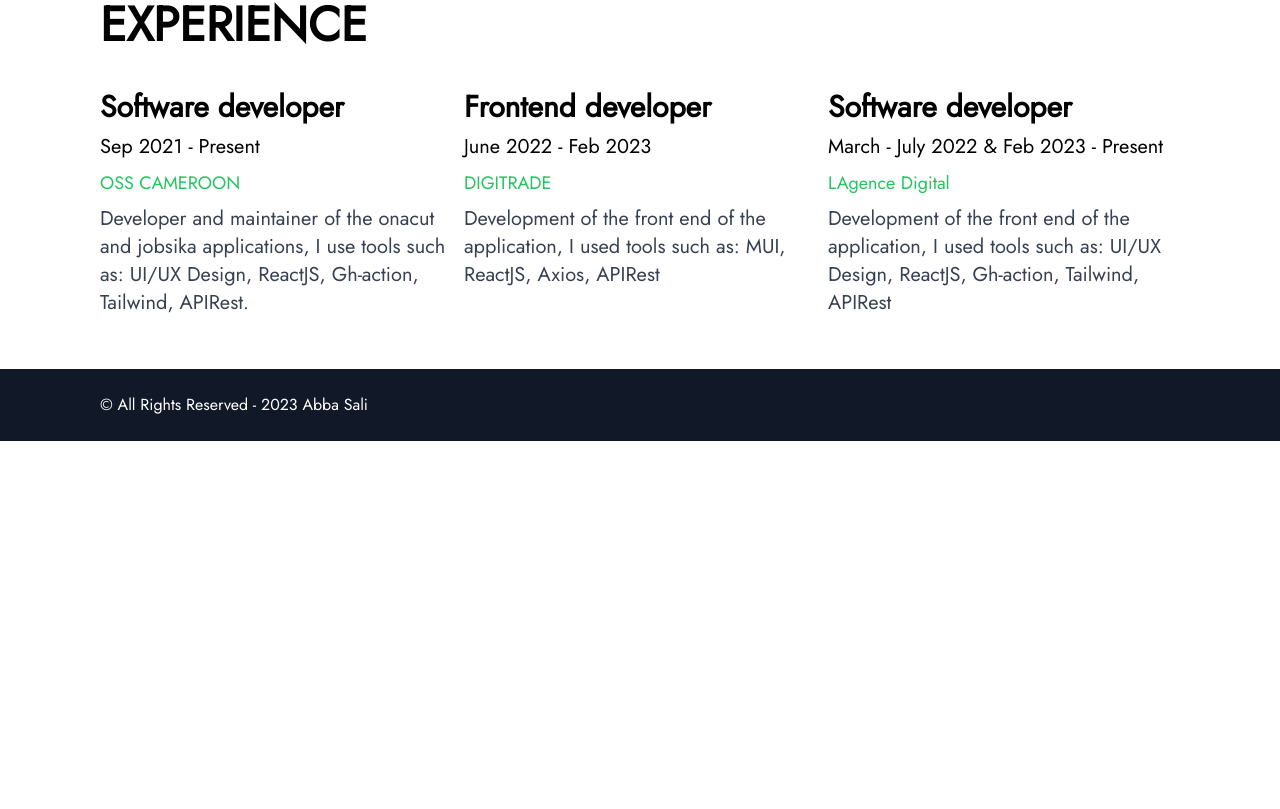
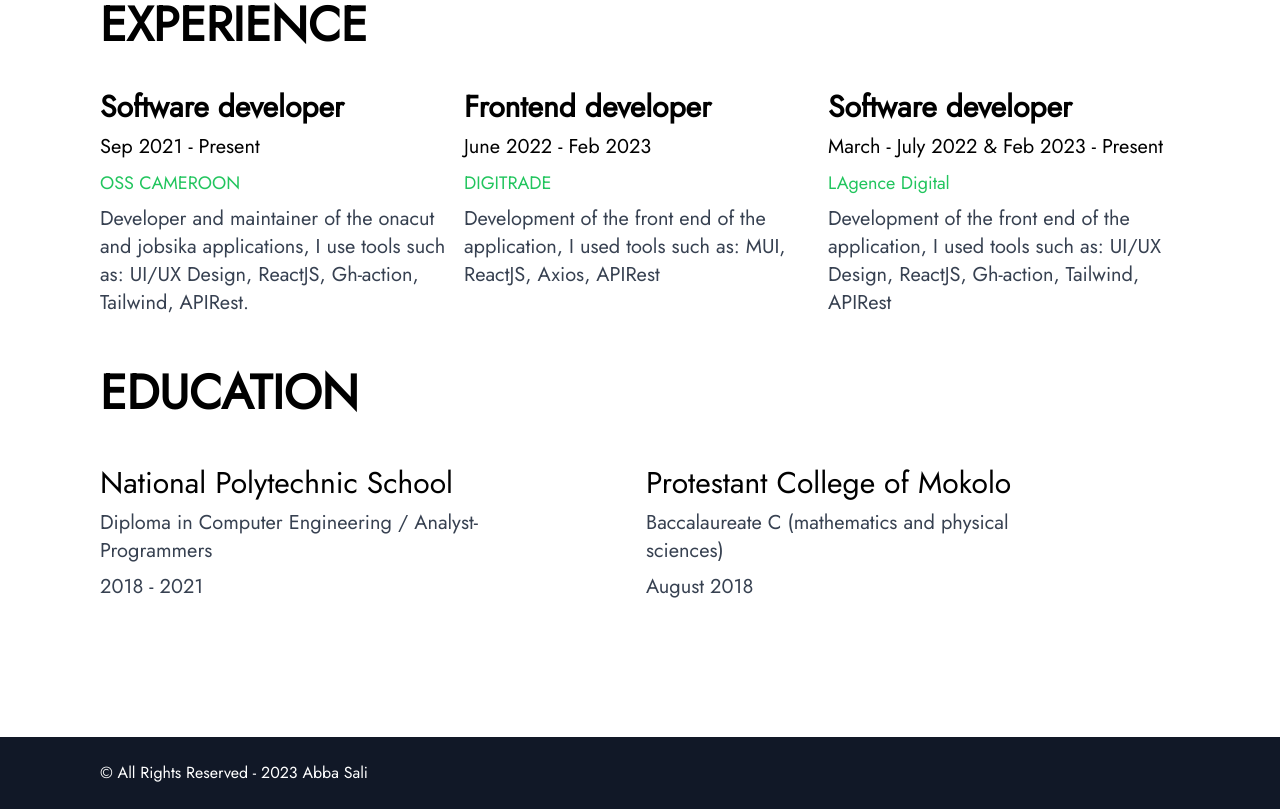
Before and after one commit to Asam237/me, a Next.js app: page / in a window 1280 px wide. Shown: the part 547-1356 px from the top of the page. Before the commit the page ends 988 px from the top, so only its background shows below. Built offline with nearby package versions, Linux system fonts and the light colour scheme.

Commit message:
feat: add educations

```diff
--- a/components/commons/text.tsx
+++ b/components/commons/text.tsx
@@ -7,6 +7,12 @@ interface IText {
 }
 
 const Text = ({ text, type, path }: IText) => {
+    if (type === "introtitle") {
+        return <h1 className="text-4xl lg:text-6xl font-bold">{text}</h1>
+    }
+    if (type === "introsubtitle") {
+        return <h1 className="mt-4 text-2xl lg:text-3xl">{text}</h1>
+    }
     if (type === "section") {
         return <h1 className="text-3xl lg:text-5xl font-bold uppercase my-4">{text}</h1>
     }
--- /dev/null
+++ b/components/sections/education.tsx
@@ -0,0 +1,28 @@
+import { educations } from "../../data/education"
+import Text from "../commons/text"
+
+const Education = () => {
+    return (
+        <section className="mt-8">
+            <div className="container mx-auto">
+                <Text text="education" type="section" />
+            </div>
+            <div className="grid gap-3 grid-cols-1 lg:grid-cols-2 mt-8">
+                {
+                    educations.map((item, index) => {
+                        return (
+                            <div key={index} className="lg:h-64 lg:w-96">
+                                <Text text={item.school} type="introsubtitle" />
+                                <Text text={item.diplome} />
+                                <Text text={item.year} />
+                            </div>
+                        )
+                    })
+                }
+
+            </div>
+        </section>
+    )
+}
+
+export default Education
--- a/components/sections/intro.tsx
+++ b/components/sections/intro.tsx
@@ -2,6 +2,7 @@ import Image from "next/image"
 import Link from "next/link"
 import { socials } from "../../data/links"
 import Me from "../../public/me.png"
+import Text from "../commons/text"
 
 const title: string = "Abba Sali Aboubakar Mamate"
 const subTitle: string = "Software Developer"
@@ -17,8 +18,8 @@ const Intro = () => {
                 </div>
                 <div className="mt-6 lg:ml-32">
                     <div className="flex flex-col">
-                        <h1 className="text-4xl lg:text-6xl font-bold">{title}</h1>
-                        <h4 className="mt-4 text-2xl lg:text-3xl">{subTitle}</h4>
+                        <Text text={title} type="introtitle" />
+                        <Text text={subTitle} type="introsubtitle" />
                         <ul className="mt-4">
                             {
                                 content.map((item, index) => {
--- /dev/null
+++ b/data/education.ts
@@ -0,0 +1,14 @@
+import { EducationType } from "../types";
+
+export const educations: EducationType[] = [
+    {
+        school: "National Polytechnic School",
+        diplome: "Diploma in Computer Engineering / Analyst-Programmers",
+        year: "2018 - 2021"
+    },
+    {
+        school: "Protestant College of Mokolo",
+        diplome: "Baccalaureate C (mathematics and physical sciences)",
+        year: "August 2018"
+    },
+]
--- a/pages/index.tsx
+++ b/pages/index.tsx
@@ -1,5 +1,6 @@
 import Head from 'next/head'
 import Layout from '../components/layout'
+import Education from '../components/sections/education'
 import Experience from '../components/sections/experience'
 import Intro from '../components/sections/intro'
 
@@ -15,6 +16,7 @@ export default function Home() {
       <Layout>
         <Intro />
         <Experience />
+        <Education />
       </Layout>
     </>
   )
--- a/types/index.ts
+++ b/types/index.ts
@@ -14,3 +14,9 @@ export type ExperienceType = {
     structure: string
     description: string
 }
+
+export type EducationType = {
+    school: string
+    diplome: string
+    year: string
+}
```
